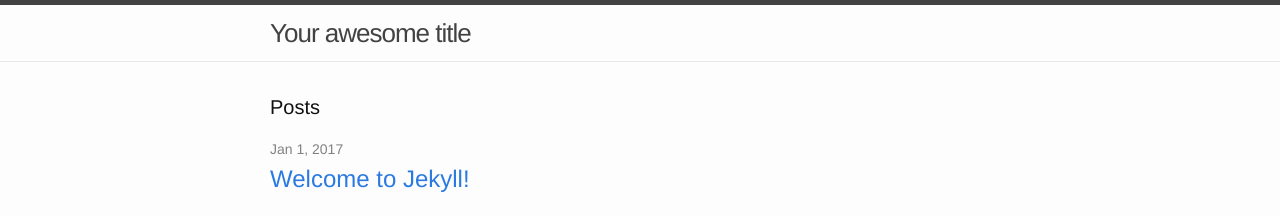
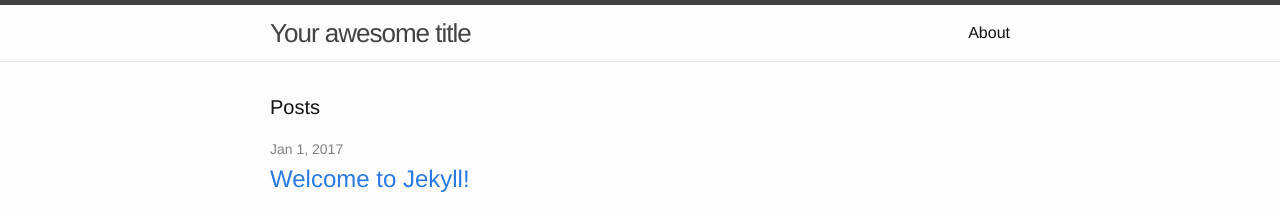
Before and after one commit to alvaromorate/alvaromorate.github.io, a Jekyll site: the page built from index.html, in a window 1280 px wide. Shown: the top 216 px of the page. Built offline with Jekyll 4.4.1, drawn with Linux system fonts in a browser that asks for light colours.

Commit message:
Update header.html

```diff
--- a/_includes/header.html
+++ b/_includes/header.html
@@ -15,8 +15,8 @@
 
       <div class="trigger">
         {% for my_page in site.pages %}
-          {% if alvaromorate.title %}
-          <a class="page-link" href="{{ my_page.url | prepend: site.baseurl }}">{{ alvaromorate.title }}</a>
+          {% if my_page.title %}
+          <a class="page-link" href="{{ my_page.url | prepend: site.baseurl }}">{{ my_page.title }}</a>
           {% endif %}
         {% endfor %}
       </div>
```
